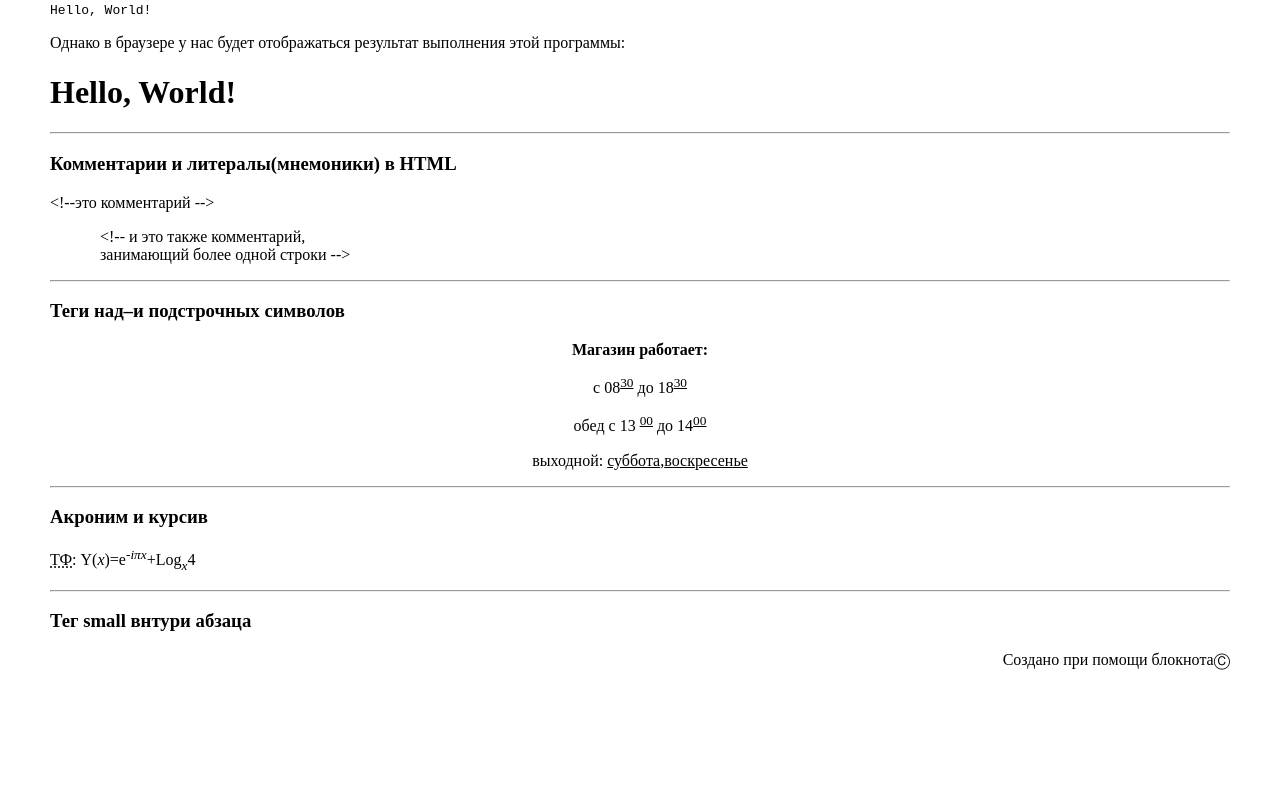
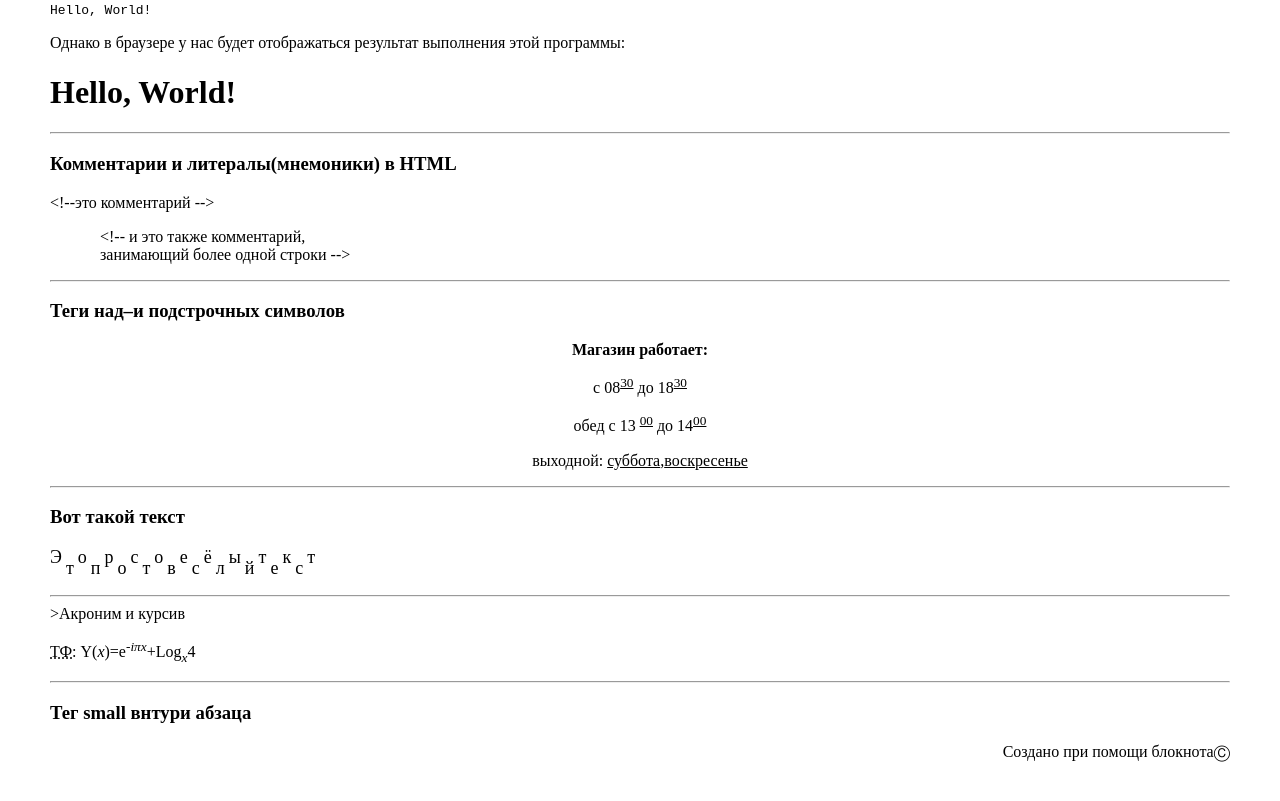
Before and after one commit to VictoriaBakarikova/home, a plain HTML site: page 01_HTML/ADD/index.html in a window 1280 px wide. Shown: the part 977-1778 px from the top of the page. Before the commit the page ends 1696 px from the top, so only its background shows below. Drawn offline with Linux system fonts and the light colour scheme.

Commit message:
sub/sup done

```diff
--- a/01_HTML/ADD/index.html
+++ b/01_HTML/ADD/index.html
@@ -64,7 +64,31 @@
     <p style="text-align: center;">обед с 13 <sup><u>00</u></sup> до 14<sup><u>00</u></sup></p>
     <p style="text-align: center;">выходной: <u>суббота</u>,<u>воскресенье</u></p>
     <hr>
-    <h3>Акроним и курсив</h3>
+    <h3>Вот такой текст</h3>
+    <p> <sup style="font-size: large;">Э</sup>
+        <sub style="font-size: large;">т</sub>
+        <sup style="font-size: large;">о</sup>
+        <sub style="font-size: large;">п</sub>
+        <sup style="font-size: large;">р</sup>
+        <sub style="font-size: large;">о</sub>
+        <sup style="font-size: large;">с</sup>
+        <sub style="font-size: large;">т</sub>
+        <sup style="font-size: large;">о</sup>
+        <sub style="font-size: large;">в</sub>
+        <sup style="font-size: large;">е</sup>
+        <sub style="font-size: large;">с</sub>
+        <sup style="font-size: large;">ё</sup>
+        <sub style="font-size: large;">л</sub>
+        <sup style="font-size: large;">ы</sup>
+        <sub style="font-size: large;">й</sub>
+        <sup style="font-size: large;">т</sup>
+        <sub style="font-size: large;">е</sub>
+        <sup style="font-size: large;">к</sup>
+        <sub style="font-size: large;">с</sub>
+        <sup style="font-size: large;">т</sup>
+    </p>
+    <hr>
+    >Акроним и курсив</h3>
     <p><acronym title="Тригонометрическая функция">ТФ</acronym>: Y(<i>x</i>)=e<sup><i>-i&pi;x</i></sup>+Log<sub><i>x</i></sub>4</p>
     <hr>
     <h3>Тег small внтури абзаца</h3>
```
